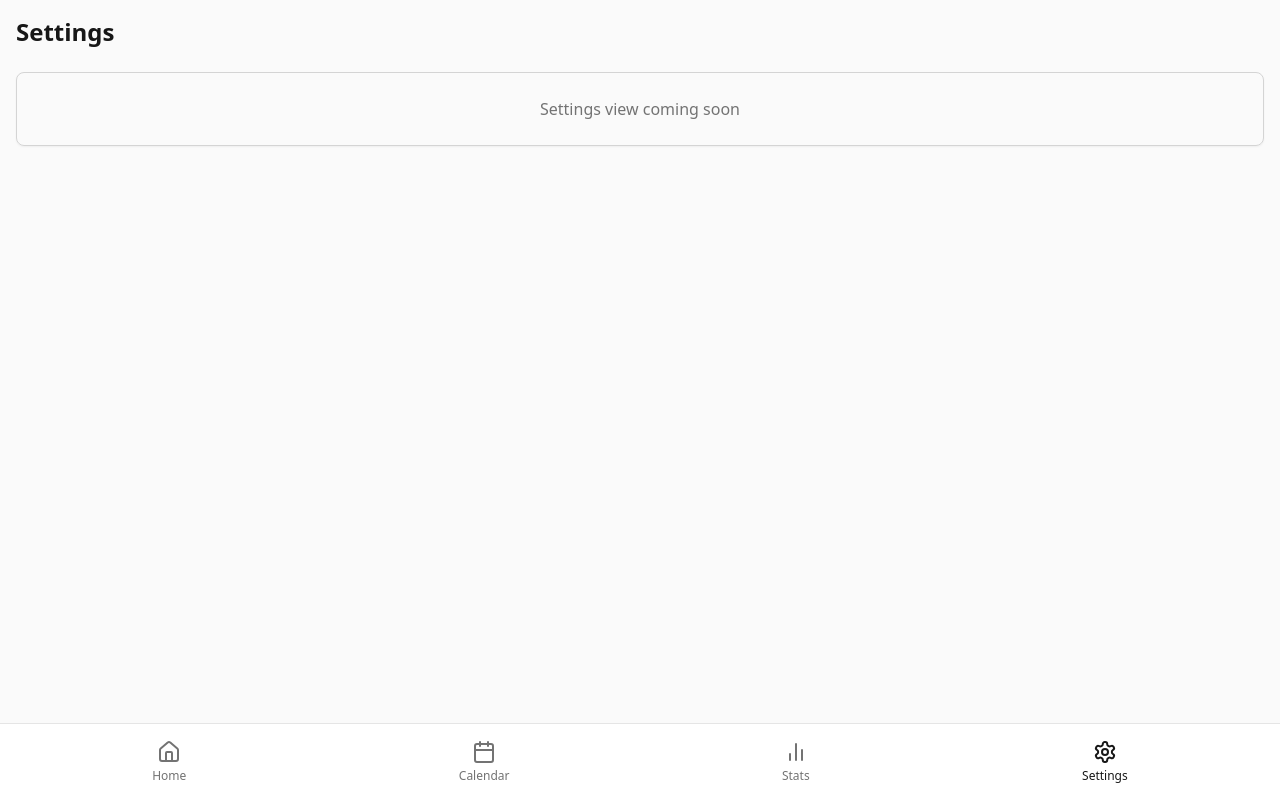
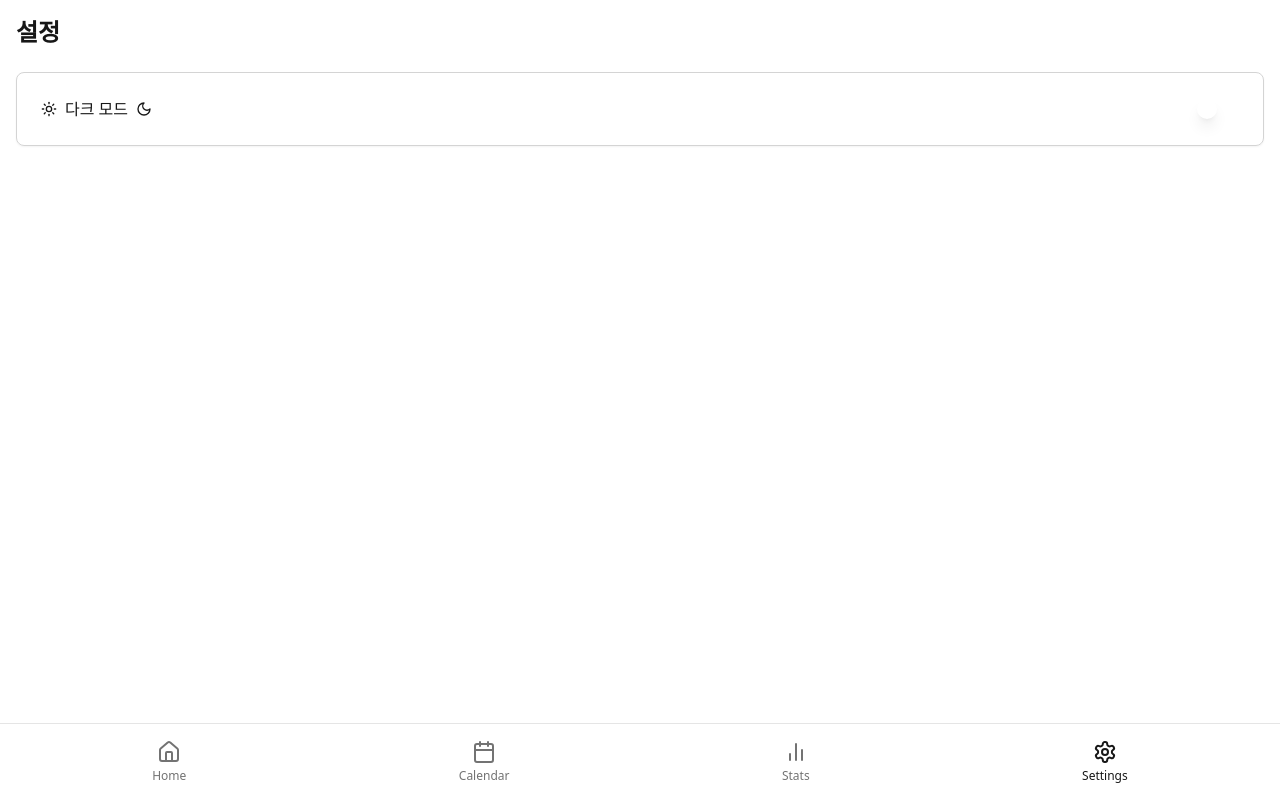
Before and after one commit to Leonamin/blood-sugar-tracker, a React (Vite) app: page /settings in a window 1280 px wide. Built offline with nearby package versions, Linux system fonts and the light colour scheme.

Commit message:
Add toggle for dark/light mode
Implement a toggle button in the Settings page to switch between dark mode and light mode.
[skip gpt_engineer]

```diff
--- a/src/App.tsx
+++ b/src/App.tsx
@@ -3,6 +3,7 @@ import { BrowserRouter, Routes, Route } from "react-router-dom";
 import { Toaster } from "@/components/ui/toaster";
 import { Toaster as Sonner } from "@/components/ui/sonner";
 import { TooltipProvider } from "@/components/ui/tooltip";
+import { ThemeProvider } from "next-themes";
 import BottomNav from "./components/BottomNav";
 import Home from "./pages/Home";
 import Calendar from "./pages/Calendar";
@@ -13,9 +14,10 @@ const queryClient = new QueryClient();
 
 const App = () => (
   <QueryClientProvider client={queryClient}>
+    <ThemeProvider attribute="class" defaultTheme="system" enableSystem>
       <TooltipProvider>
         <BrowserRouter>
-        <div className="min-h-screen bg-gray-50">
+          <div className="min-h-screen bg-background dark:bg-background-dark">
             <Routes>
               <Route path="/" element={<Home />} />
               <Route path="/calendar" element={<Calendar />} />
@@ -28,6 +30,7 @@ const App = () => (
         <Toaster />
         <Sonner />
       </TooltipProvider>
+    </ThemeProvider>
   </QueryClientProvider>
 );
 
--- a/src/pages/Settings.tsx
+++ b/src/pages/Settings.tsx
@@ -1,12 +1,30 @@
 import { Card } from "@/components/ui/card";
+import { Switch } from "@/components/ui/switch";
+import { useTheme } from "next-themes";
+import { Moon, Sun } from "lucide-react";
 
 const Settings = () => {
+  const { theme, setTheme } = useTheme();
+
+  const toggleTheme = () => {
+    setTheme(theme === "dark" ? "light" : "dark");
+  };
+
   return (
     <div className="p-4 pb-20 animate-fade-in">
-      <h1 className="text-2xl font-bold mb-6">Settings</h1>
+      <h1 className="text-2xl font-bold mb-6">설정</h1>
       <Card className="p-6">
-        <div className="text-center text-gray-500">
-          Settings view coming soon
+        <div className="flex items-center justify-between">
+          <div className="flex items-center gap-2">
+            <Sun className="h-4 w-4" />
+            <span>다크 모드</span>
+            <Moon className="h-4 w-4" />
+          </div>
+          <Switch
+            checked={theme === "dark"}
+            onCheckedChange={toggleTheme}
+            aria-label="Toggle dark mode"
+          />
         </div>
       </Card>
     </div>
```
Lines whose indentation alone changed are shown as unchanged.
